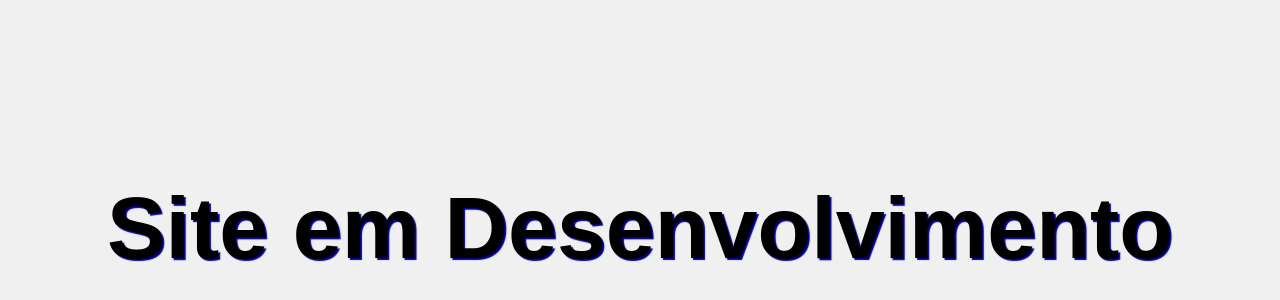
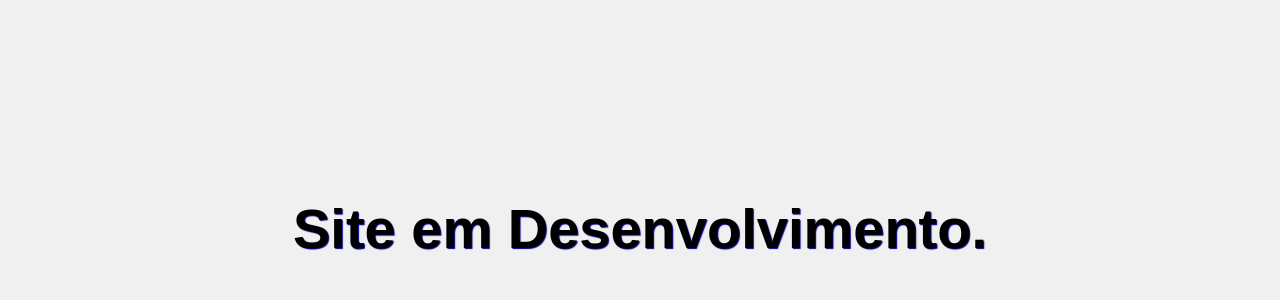
Before and after one commit to oduudu/portifolio, a plain HTML site: page index.html in a window 1280 px wide. Shown: the part 172-472 px from the top of the page. Drawn offline with Linux system fonts and the light colour scheme.

Commit message:
mudança

```diff
--- a/index.html
+++ b/index.html
@@ -39,7 +39,7 @@
 		}
 		h1 {
 			margin-top: 40px;
-			font-size: 5.5em;
+			font-size: 3.5em;
 			color: blueviolet;
 			text-shadow: 1px 1px 1px mediumpurple;
 			text-align: center;
@@ -102,10 +102,10 @@
 	}
 
 	h2 {
-		font-size: 5.5em;
+		font-size: 3.5em;
 		text-align: center;
 		color: dark;
-		text-shadow: 2px 2px 1px darkblue;
+		text-shadow: 1px 1px 1px darkblue;
 	}
 	</style>
 </head>
@@ -115,6 +115,6 @@
         <button id="close-btn" class="close-btn">&times;</button>
     </div>
 
-    <h2>Site em Desenvolvimento</h1>
+    <h2>Site em Desenvolvimento.</h1>
 </body>
 </html>
```
